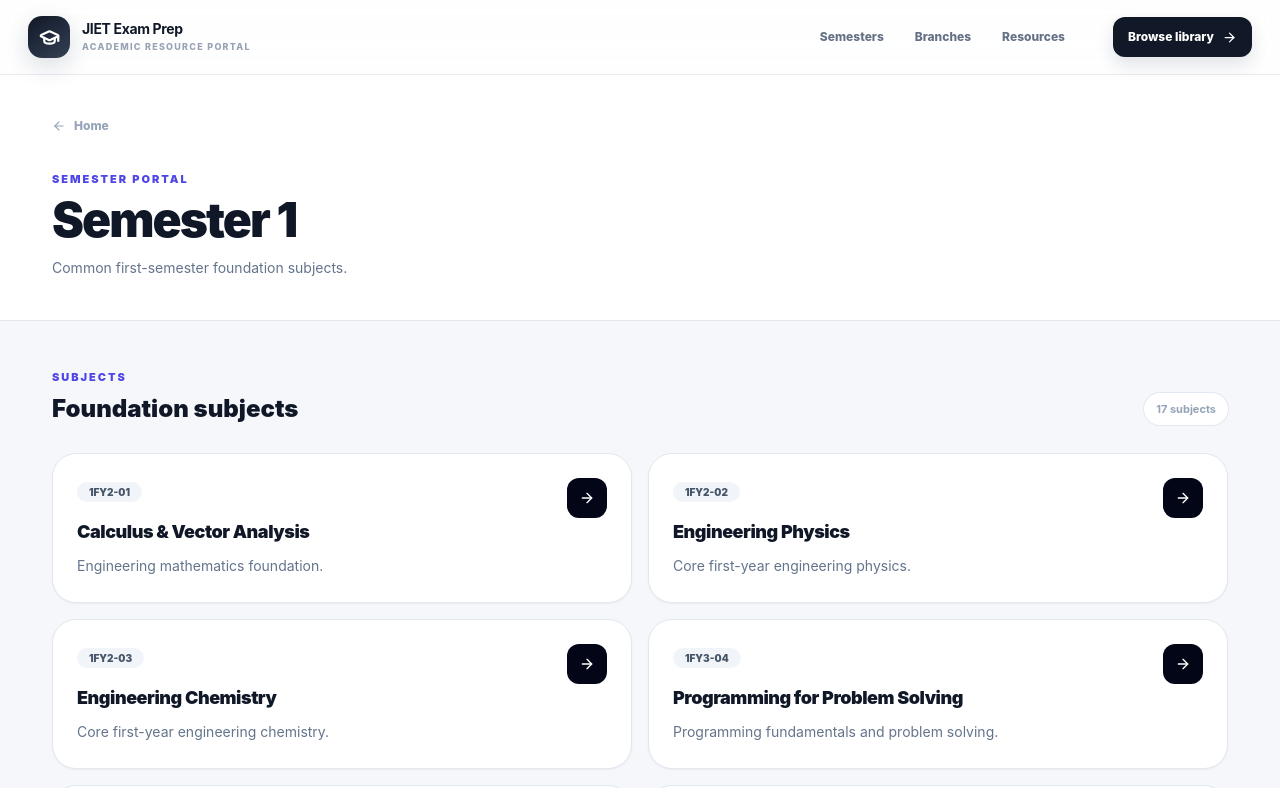
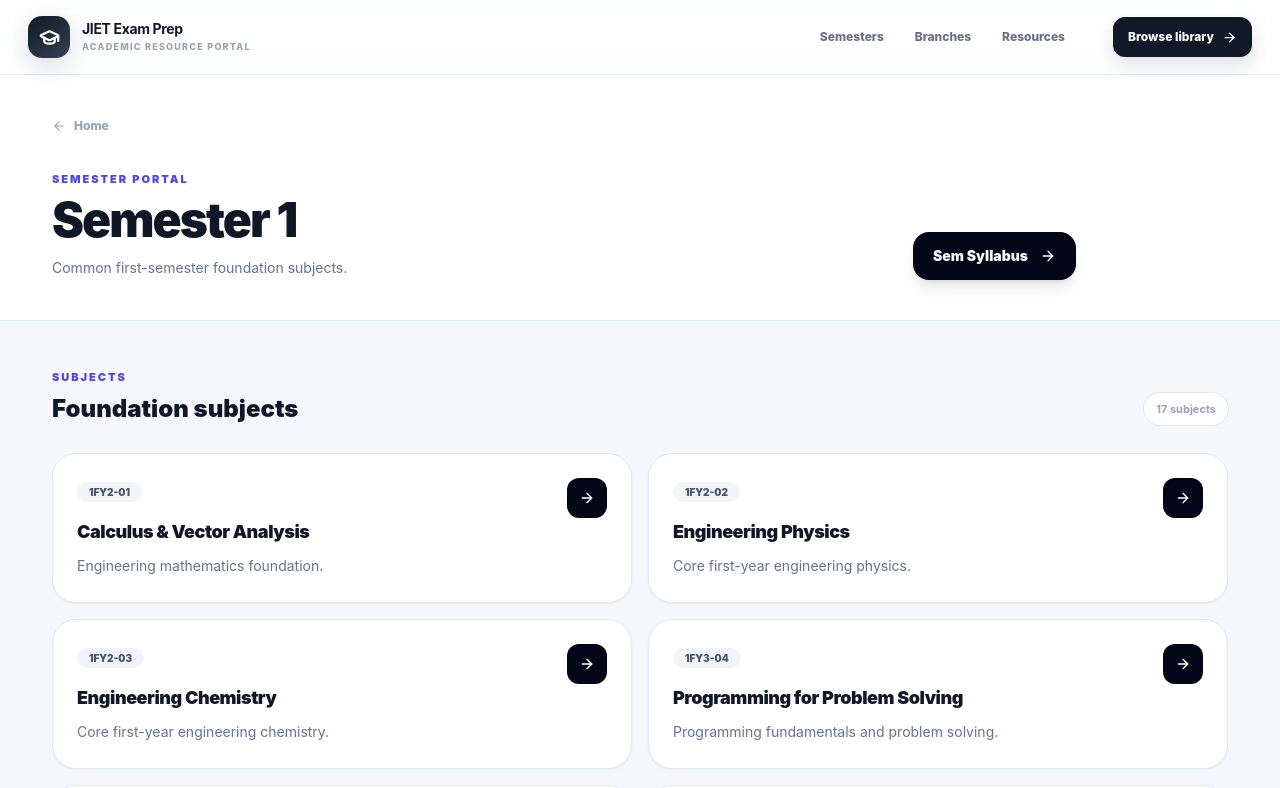
Before and after one commit to codingwithdinu/JIET-EXAM-PREP, a Next.js app: page /semester/1 in a window 1280 px wide. Shown: the top 788 px of the page. Built offline with nearby package versions, Linux system fonts and the light colour scheme.

Commit message:
add semester syllabus button to all semesters

```diff
--- a/app/semester/[semester]/page.tsx
+++ b/app/semester/[semester]/page.tsx
@@ -213,18 +213,22 @@ export default async function SemesterPage({
             </p>
           </div>
 
-          {common && (
           <a
-              href="https://drive.google.com/file/d/1IS4lMPler_dUiZ1oCJaXtPszjiH3uixo/view?usp=drive_link"
+            href={
+              common
+                ? "https://drive.google.com/file/d/1IS4lMPler_dUiZ1oCJaXtPszjiH3uixo/view?usp=drive_link"
+                : `https://drive.google.com/drive/u/0/search?q=${encodeURIComponent(
+                    `JIET Semester ${number} Syllabus`
+                  )}`
+            }
             target="_blank"
             rel="noopener noreferrer"
-              title="Open Semester Syllabus in Google Drive"
+            title={`Open Semester ${common ? "1 & 2" : number} Syllabus in Google Drive`}
             className="inline-flex shrink-0 items-center justify-center gap-3 rounded-2xl bg-slate-950 px-5 py-3.5 text-sm font-black text-white shadow-lg shadow-slate-950/10 transition hover:-translate-y-0.5 hover:bg-indigo-600 hover:shadow-xl"
           >
             <span>Sem Syllabus</span>
             <ArrowRight size={16} />
           </a>
-          )}
         </div>
         </div>
       </section>
```
Lines whose indentation alone changed are shown as unchanged.
